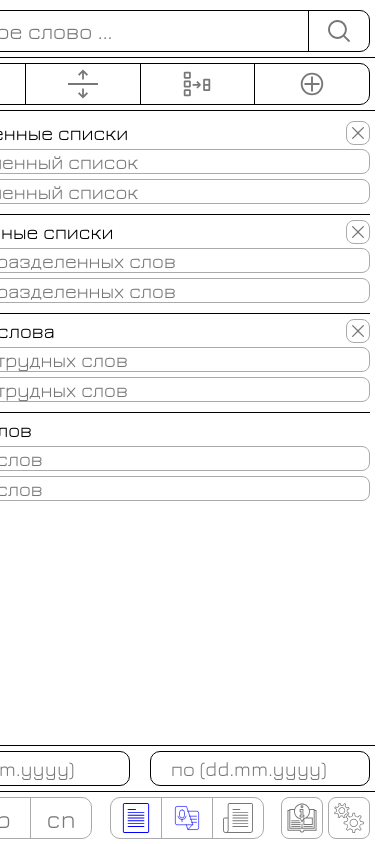
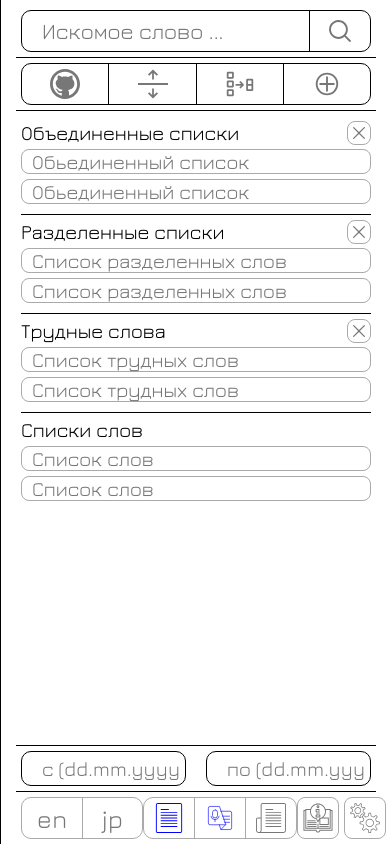
Before and after one commit to ReijiAkkerman/Randomizer_web_page, a PHP site: page /randomizer/view in a window 390 px wide. Run offline with PHP 8.4, Linux system fonts and the light colour scheme; style sheets or scripts are compiled from the project's sources.

Commit message:
Тестирование дизайна на телефонах  On branch test  Changes to be committed: 	modified:   src/app/view/randomizer.php 	modified:   src/css/randomizer/position.css 	modified:   src/css/randomizer/position.css.map 	modified:   src/css/randomizer/style.css 	modified:   src/scss/randomizer/position.scss 	modified:   src/scss/randomizer/style.scss

```diff
--- a/src/app/view/randomizer.php
+++ b/src/app/view/randomizer.php
@@ -4,6 +4,7 @@
 <html>
     <head>
         <meta charset="utf-8">
+        <meta name="viewport" content="width=device-width, initial-scale=1" />
         <link rel="stylesheet" href="/src/css/fonts.css">
         <link rel="stylesheet" href="/src/css/randomizer/position.css">
         <link rel="stylesheet" href="/src/css/randomizer/style.css">
@@ -180,7 +181,7 @@
                 </div>
             </section>
         </main>
-        <section class="dashboard">
+        <section class="dashboard" id="dashboard">
             <div class="search">
                 <form action="#" class="search-form">
                     <input type="text" class="search-form__input" placeholder="Искомое слово ...">
--- a/src/css/randomizer/position.css
+++ b/src/css/randomizer/position.css
@@ -237,4 +237,17 @@ svg {
   flex-direction: row-reverse;
 }
 
+@media only screen and (max-width: 600px) {
+  .randomizer > .dashboard {
+    position: fixed;
+    width: 100%;
+    height: 100%;
+    top: 0;
+    left: 0;
+  }
+  .randomizer > .dashboard .other-languages__button:last-of-type {
+    display: none;
+  }
+}
+
 /*# sourceMappingURL=position.css.map */
--- a/src/css/randomizer/style.css
+++ b/src/css/randomizer/style.css
@@ -526,13 +526,13 @@ svg {
   border-radius: 10px;
 }
 .randomizer > .dashboard .other-languages__button {
-  border-right: 1px solid #aaa;
+  border-left: 1px solid #aaa;
   font-size: 25px;
   color: #777;
   width: 60px;
   text-align: center;
 }
-.randomizer > .dashboard .other-languages__button:last-of-type {
+.randomizer > .dashboard .other-languages__button:first-of-type {
   border: none;
 }
 .randomizer > .dashboard .other-languages__button:hover {
--- a/src/scss/randomizer/position.scss
+++ b/src/scss/randomizer/position.scss
@@ -270,3 +270,25 @@
         }
     }
 }
+
+@media only screen and (max-width: 600px) {
+    .randomizer {
+        > .dashboard {
+            position: fixed;
+            width: 100%;
+            height: 100%;
+            top: 0;
+            left: 0;
+
+            .other {
+                &-languages {
+                    &__button {
+                        &:last-of-type {
+                            display: none;
+                        }
+                    }
+                }
+            }
+        }
+    }
+}
--- a/src/scss/randomizer/style.scss
+++ b/src/scss/randomizer/style.scss
@@ -640,13 +640,13 @@
                 border-radius: 10px;
 
                 &__button {
-                    @include borders.border(right, borders.$inactive);
+                    @include borders.border(left, borders.$inactive);
                     font-size: 25px;
                     color: text.$inactive;
                     width: 60px;
                     text-align: center;
 
-                    &:last-of-type {
+                    &:first-of-type {
                         border: none;
                     }
 
@@ -719,3 +719,11 @@
         }
     }
 }
+
+@media only screen and (max-width: 400px) {
+    .randomizer {
+        .dashboard {
+
+        }
+    }
+}
```
Also changed, not shown: 1 other file.
